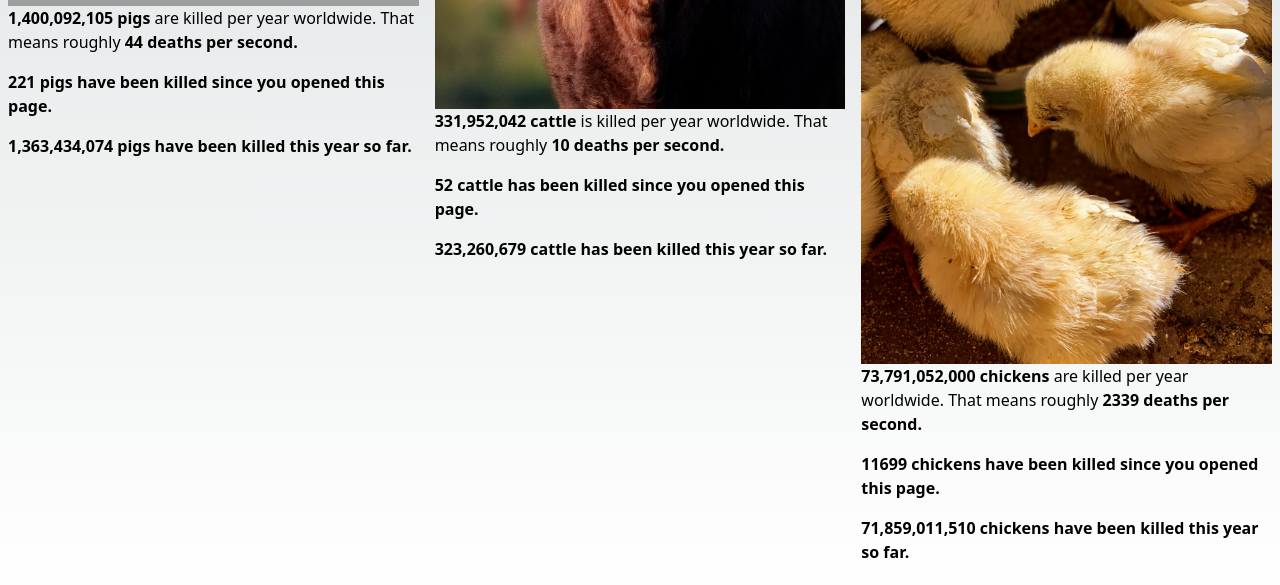
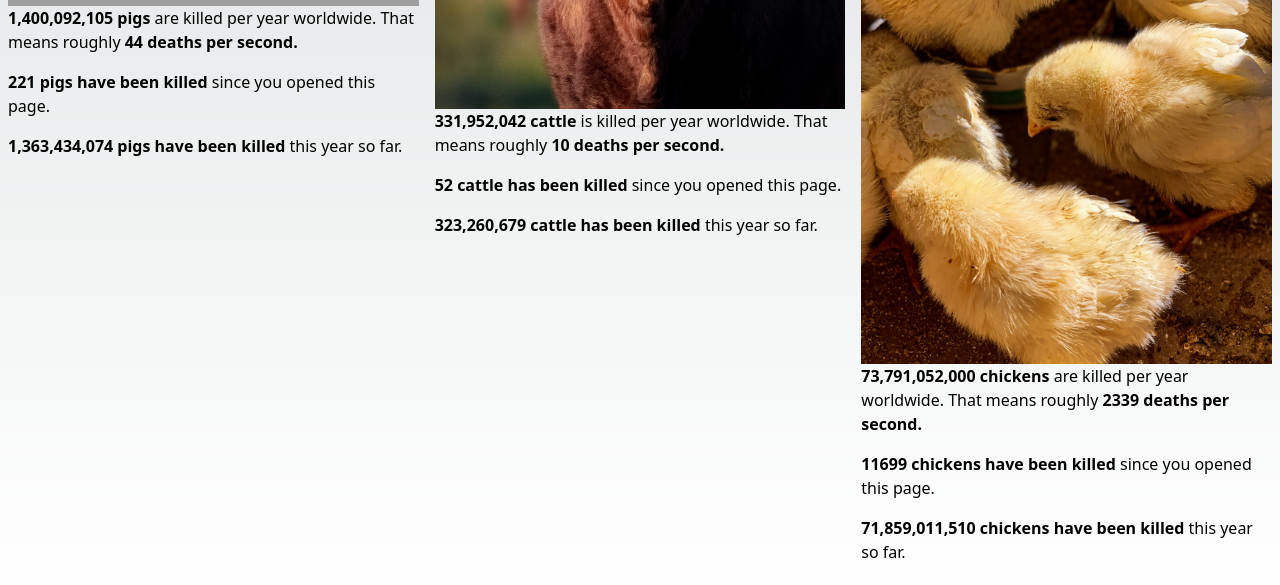
Before and after one commit to chris251190/death-counter, a Next.js app: page / in a window 1280 px wide. Shown: the part 470-1055 px from the top of the page. Built offline with nearby package versions, Linux system fonts and the light colour scheme; grey boxes are pictures that could not be loaded.

Commit message:
Refactor animal death messages

```diff
--- a/app/page.tsx
+++ b/app/page.tsx
@@ -55,9 +55,9 @@ export default function Home() {
           <Image src="/pig.jpg" alt="Description of the image" width={500} height={300} />
           <p><b>{pigDeathsPerYear.toLocaleString()} pigs</b> are killed per year worldwide. That means roughly <b>{Math.floor(calculateDeathsPerSecond(pigDeathsPerYear))} deaths per second.</b></p>
 
-          <p><b>{Math.floor(killedPigs)} pigs have been killed since you opened this page.</b></p>
+          <p><b>{Math.floor(killedPigs)} pigs have been killed</b> since you opened this page.</p>
 
-          <p><b>{killedPigsThisYear.toLocaleString()} pigs have been killed this year so far.</b></p>
+          <p><b>{killedPigsThisYear.toLocaleString()} pigs have been killed</b> this year so far.</p>
         </div>
 
         <div className="sm:w-1/3 p-2 w-full">
@@ -67,9 +67,9 @@ export default function Home() {
           <Image src="/cattle.jpg" alt="Description of the image" width={500} height={300} />
           <p><b>{cattleDeathsPerYear.toLocaleString()} cattle</b> is killed per year worldwide. That means roughly <b>{Math.floor(calculateDeathsPerSecond(cattleDeathsPerYear))} deaths per second.</b></p>
 
-          <p><b>{Math.floor(killedCattle)} cattle has been killed since you opened this page.</b></p>
+          <p><b>{Math.floor(killedCattle)} cattle has been killed</b> since you opened this page.</p>
 
-          <p><b>{killedCattleThisYear.toLocaleString()} cattle has been killed this year so far.</b></p>
+          <p><b>{killedCattleThisYear.toLocaleString()} cattle has been killed</b> this year so far.</p>
         </div>
 
         <div className="sm:w-1/3 p-2 w-full">
@@ -79,9 +79,9 @@ export default function Home() {
           <Image src="/chicken.jpg" alt="Description of the image" width={500} height={300} />
           <p><b>{chickenDeathsPerYear.toLocaleString()} chickens</b> are killed per year worldwide. That means roughly <b>{Math.floor(calculateDeathsPerSecond(chickenDeathsPerYear))} deaths per second.</b></p>
 
-          <p><b>{Math.floor(killedChickens)} chickens have been killed since you opened this page.</b></p>
+          <p><b>{Math.floor(killedChickens)} chickens have been killed </b> since you opened this page.</p>
 
-          <p><b>{killedChickensThisYear.toLocaleString()} chickens have been killed this year so far.</b></p>
+          <p><b>{killedChickensThisYear.toLocaleString()} chickens have been killed</b> this year so far.</p>
         </div>
       </div>
 
```
